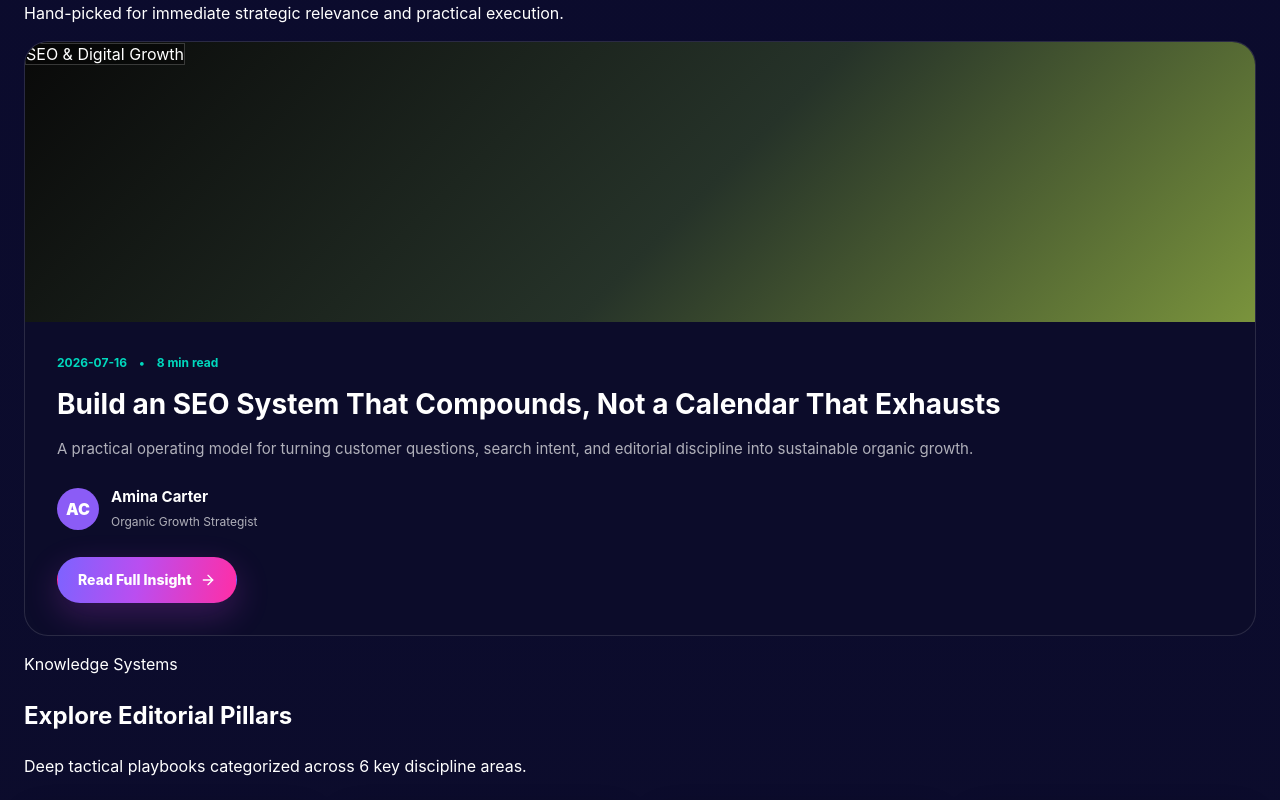
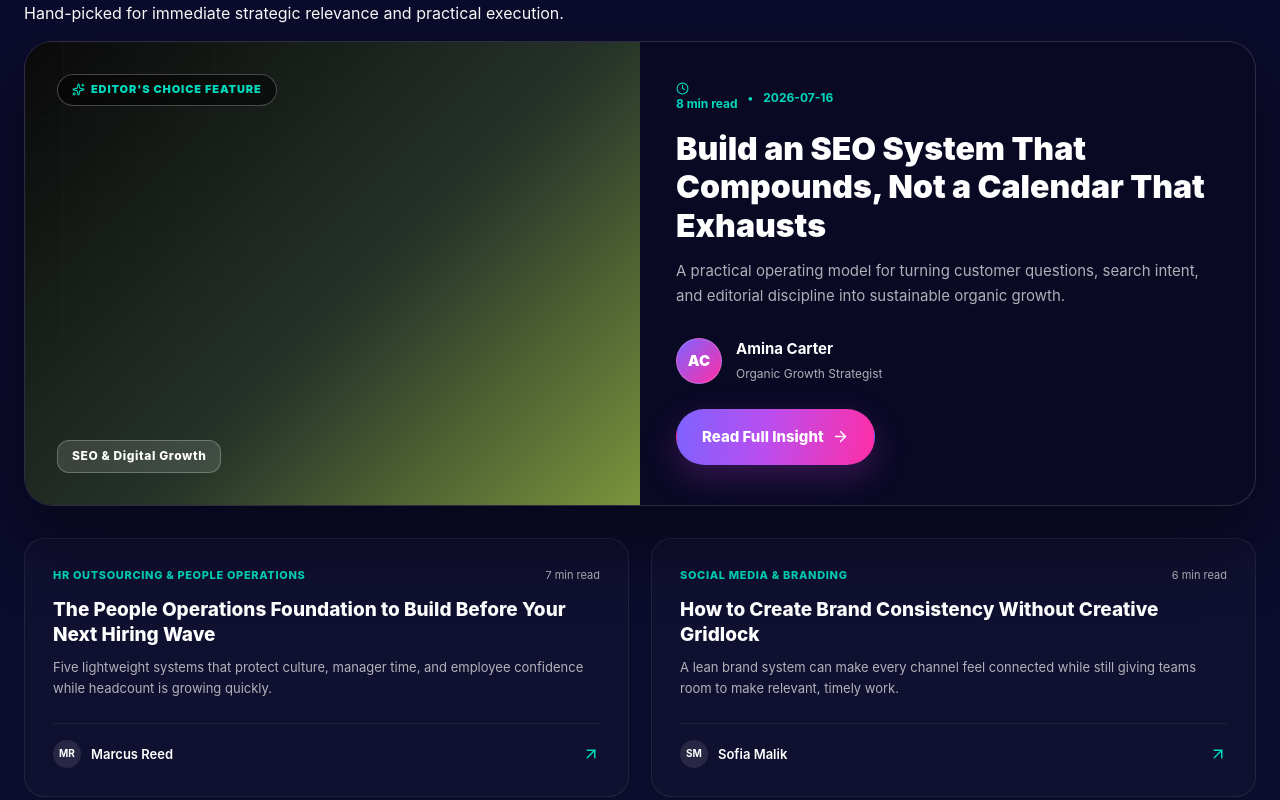
Before and after one commit to Ruhan-AI/BizTech-Blogging, a Next.js app: page / in a window 1280 px wide. Shown: the part 1200-2000 px from the top of the page. Built offline with nearby package versions, Linux system fonts and the light colour scheme; a web font is replaced by a local one.

Commit message:
style: redesign Editor's Showcase into magazine-grade split-screen card and secondary picks grid

```diff
--- a/src/components/HomePage.js
+++ b/src/components/HomePage.js
@@ -12,13 +12,12 @@ import {
   Flame,
   ShieldCheck,
   TrendingUp,
-  Award,
-  Zap,
   Globe,
   Layers,
-  Search,
   Briefcase,
   Compass,
+  ArrowUpRight,
+  Clock,
 } from "lucide-react";
 import { categories, posts, authors } from "@/data/posts";
 import PostCard from "./PostCard";
@@ -37,12 +36,15 @@ export default function HomePage() {
   const [activeTab, setActiveTab] = useState("insights");
 
   const featured = posts.find((post) => post.featured) || posts[0];
+  const secondaryFeatured = posts.slice(1, 3); // Two secondary editor's picks
+
   const filteredPosts = posts.filter(
     (post) =>
       post.slug !== featured.slug &&
+      !secondaryFeatured.some((sp) => sp.slug === post.slug) &&
       (activeTopic === "all" || post.category === activeTopic),
   );
-  const visiblePosts = filteredPosts.length ? filteredPosts : posts.slice(1);
+  const visiblePosts = filteredPosts.length ? filteredPosts : posts.slice(3);
 
   const hotInsights = useMemo(() => [
     { post: posts[0], change: "steady", changeText: "steady" },
@@ -146,8 +148,8 @@ export default function HomePage() {
         </div>
       </section>
 
-      {/* Featured Insight Section */}
-      <section className="section section-editorial-split">
+      {/* Editor's Feature Showcase Section */}
+      <section className="section section-editorial-split" id="editors-feature">
         <div className="container">
           <div className="section-header">
             <div>
@@ -157,25 +159,102 @@ export default function HomePage() {
             <p>Hand-picked for immediate strategic relevance and practical execution.</p>
           </div>
 
-          <article className="lead-story-card" style={{ borderRadius: "24px", overflow: "hidden", border: "1px solid rgba(255,255,255,0.12)", background: "rgba(13, 13, 43, 0.85)" }}>
-            <div className="lead-story-media" style={{ background: featured.gradient, minHeight: "280px", position: "relative" }}>
-              <span className="lead-category-badge" style={{ background: "rgba(0,0,0,0.4)", backdropFilter: "blur(10px)", border: "1px solid rgba(255,255,255,0.2)" }}>
+          {/* Main Featured Split Showcase Card */}
+          <article
+            style={{
+              display: "grid",
+              gridTemplateColumns: "repeat(auto-fit, minmax(320px, 1fr))",
+              borderRadius: "28px",
+              overflow: "hidden",
+              border: "1px solid rgba(255, 255, 255, 0.14)",
+              background: "rgba(10, 10, 36, 0.88)",
+              boxShadow: "0 30px 80px rgba(0, 0, 0, 0.45)",
+              backdropFilter: "blur(24px)",
+              marginBottom: "32px",
+            }}
+          >
+            {/* Media Art Column */}
+            <div
+              style={{
+                background: featured.gradient,
+                minHeight: "360px",
+                position: "relative",
+                padding: "32px",
+                display: "flex",
+                flexDirection: "column",
+                justifyContent: "space-between",
+                overflow: "hidden",
+              }}
+            >
+              <div className="post-art-grid" aria-hidden="true" style={{ opacity: 0.2 }} />
+
+              {/* Top Choice Badge */}
+              <div style={{ zIndex: 2 }}>
+                <span
+                  style={{
+                    display: "inline-flex",
+                    alignItems: "center",
+                    gap: "6px",
+                    padding: "6px 14px",
+                    borderRadius: "999px",
+                    background: "rgba(0, 0, 0, 0.5)",
+                    border: "1px solid rgba(255, 255, 255, 0.25)",
+                    color: "var(--accent-3)",
+                    fontSize: "11px",
+                    fontWeight: "900",
+                    letterSpacing: "0.08em",
+                    textTransform: "uppercase",
+                    backdropFilter: "blur(12px)",
+                  }}
+                >
+                  <Sparkles size={13} /> Editor&apos;s Choice Feature
+                </span>
+              </div>
+
+              {/* Bottom Category Tag */}
+              <div style={{ zIndex: 2 }}>
+                <span
+                  style={{
+                    display: "inline-block",
+                    padding: "6px 14px",
+                    borderRadius: "12px",
+                    background: "rgba(255, 255, 255, 0.12)",
+                    border: "1px solid rgba(255, 255, 255, 0.25)",
+                    color: "#fff",
+                    fontSize: "12px",
+                    fontWeight: "800",
+                    letterSpacing: "0.05em",
+                    backdropFilter: "blur(10px)",
+                  }}
+                >
                   {featured.category}
                 </span>
               </div>
-            <div className="lead-story-content" style={{ padding: "32px" }}>
-              <div className="story-meta" style={{ display: "flex", gap: "12px", fontSize: "12px", color: "var(--accent-3)", fontWeight: "700" }}>
+            </div>
+
+            {/* Content Column */}
+            <div style={{ padding: "40px 36px", display: "flex", flexDirection: "column", justifyContent: "space-between" }}>
+              <div>
+                <div style={{ display: "flex", alignItems: "center", gap: "10px", fontSize: "12px", color: "var(--accent-3)", fontWeight: "700" }}>
+                  <span><Clock size={13} style={{ verticalAlign: "middle", marginRight: "4px" }} />{featured.readTime}</span>
+                  <span>•</span>
                   <span>{featured.date}</span>
-                <span>•</span>
-                <span>{featured.readTime}</span>
                 </div>
-              <h3 style={{ margin: "14px 0 12px", fontSize: "28px", lineHeight: "1.25" }}>
-                <Link href={`/insights/${featured.slug}`} style={{ color: "#fff", textDecoration: "none" }}>{featured.title}</Link>
+
+                <h3 style={{ margin: "16px 0 14px", fontSize: "clamp(24px, 3vw, 32px)", lineHeight: "1.2", fontWeight: "900" }}>
+                  <Link href={`/insights/${featured.slug}`} style={{ color: "#ffffff", textDecoration: "none" }}>
+                    {featured.title}
+                  </Link>
                 </h3>
-              <p style={{ color: "var(--muted)", fontSize: "15px", lineHeight: "1.6" }}>{featured.excerpt}</p>
 
-              <div className="author-strip" style={{ display: "flex", alignItems: "center", gap: "12px", margin: "24px 0" }}>
-                <div className="author-avatar" style={{ width: "42px", height: "42px", borderRadius: "50%", background: "var(--accent)", color: "#fff", display: "grid", placeItems: "center", fontWeight: "900" }}>
+                <p style={{ color: "var(--muted)", fontSize: "15px", lineHeight: "1.65", margin: 0 }}>
+                  {featured.excerpt}
+                </p>
+              </div>
+
+              <div>
+                <div style={{ display: "flex", alignItems: "center", gap: "14px", margin: "28px 0 24px" }}>
+                  <div style={{ width: "46px", height: "46px", borderRadius: "50%", background: "linear-gradient(135deg, #7d63ff, #ff2ea6)", color: "#fff", display: "grid", placeItems: "center", fontWeight: "900", fontSize: "15px", border: "1px solid rgba(255,255,255,0.2)" }}>
                     {featured.author.initials}
                   </div>
                   <div>
@@ -184,11 +263,61 @@ export default function HomePage() {
                   </div>
                 </div>
 
-              <Link className="button button-primary" href={`/insights/${featured.slug}`} style={{ display: "inline-flex", alignItems: "center", gap: "8px" }}>
-                Read Full Insight <ArrowRight size={16} />
+                <Link className="button button-primary button-large" href={`/insights/${featured.slug}`} style={{ display: "inline-flex", alignItems: "center", gap: "8px" }}>
+                  Read Full Insight <ArrowRight size={17} />
+                </Link>
+              </div>
+            </div>
+          </article>
+
+          {/* Secondary Editor's Choice Picks */}
+          <div style={{ display: "grid", gridTemplateColumns: "repeat(auto-fit, minmax(300px, 1fr))", gap: "22px" }}>
+            {secondaryFeatured.map((post) => (
+              <article
+                key={post.slug}
+                style={{
+                  padding: "28px",
+                  borderRadius: "20px",
+                  background: "rgba(255, 255, 255, 0.02)",
+                  border: "1px solid rgba(255, 255, 255, 0.08)",
+                  display: "flex",
+                  flexDirection: "column",
+                  justifyContent: "space-between",
+                  transition: "all 0.25s ease",
+                }}
+                className="pillar-card-hover"
+              >
+                <div>
+                  <div style={{ display: "flex", alignItems: "center", justifyContent: "space-between", marginBottom: "14px" }}>
+                    <span style={{ fontSize: "11px", color: "var(--accent-3)", fontWeight: "800", textTransform: "uppercase", letterSpacing: "0.06em" }}>
+                      {post.category}
+                    </span>
+                    <span style={{ fontSize: "11px", color: "var(--muted)" }}>{post.readTime}</span>
+                  </div>
+                  <h3 style={{ margin: "0 0 10px 0", fontSize: "19px", lineHeight: "1.3", fontWeight: "800" }}>
+                    <Link href={`/insights/${post.slug}`} style={{ color: "#fff", textDecoration: "none" }}>
+                      {post.title}
+                    </Link>
+                  </h3>
+                  <p style={{ color: "var(--muted)", fontSize: "13px", lineHeight: "1.6", margin: 0 }}>
+                    {post.excerpt}
+                  </p>
+                </div>
+
+                <div style={{ marginTop: "24px", paddingTop: "16px", borderTop: "1px solid rgba(255, 255, 255, 0.06)", display: "flex", alignItems: "center", justifyContent: "space-between" }}>
+                  <div style={{ display: "flex", alignItems: "center", gap: "10px" }}>
+                    <span style={{ width: "28px", height: "28px", borderRadius: "50%", background: "rgba(255,255,255,0.1)", color: "#fff", display: "grid", placeItems: "center", fontSize: "10px", fontWeight: "bold" }}>
+                      {post.author.initials}
+                    </span>
+                    <span style={{ fontSize: "13px", color: "#fff", fontWeight: "600" }}>{post.author.name}</span>
+                  </div>
+                  <Link href={`/insights/${post.slug}`} style={{ color: "var(--accent-3)", display: "flex", alignItems: "center" }} aria-label={`Read ${post.title}`}>
+                    <ArrowUpRight size={18} />
                   </Link>
                 </div>
               </article>
+            ))}
+          </div>
         </div>
       </section>
 
```
Lines whose indentation alone changed are shown as unchanged.
